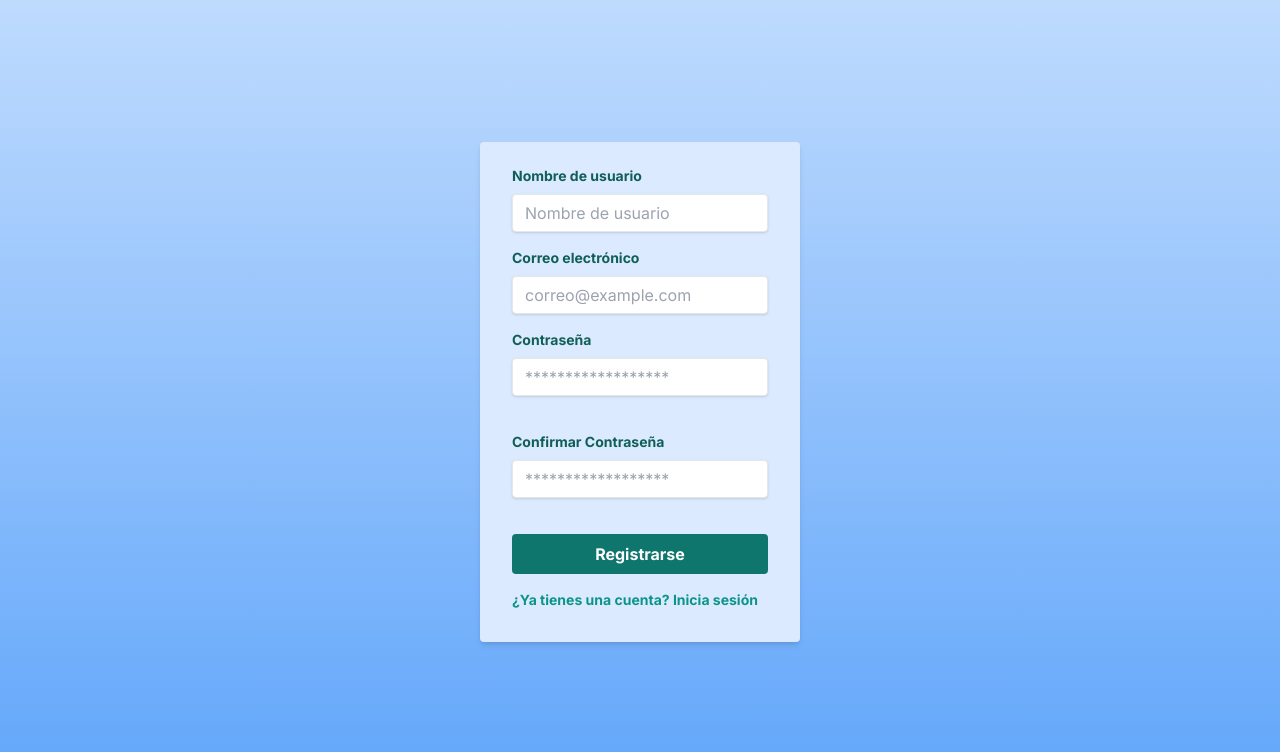
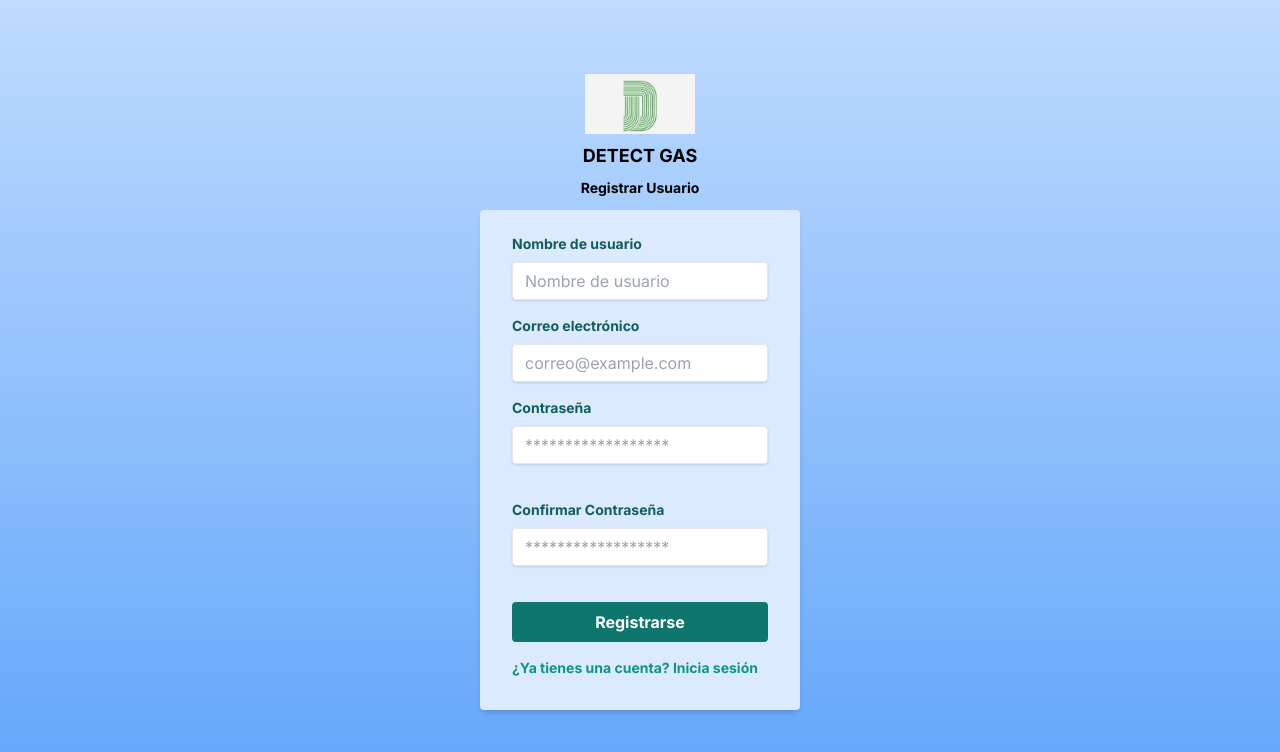
Before and after one commit to guillermodv/detectgasnew2, a Next.js app: page /register in a window 1280 px wide. Shown: the top 752 px of the page. Built offline with nearby package versions, Linux system fonts and the light colour scheme.

Commit message:
chore(dashboard): fix style

```diff
--- a/app/login/page.jsx
+++ b/app/login/page.jsx
@@ -1,7 +1,8 @@
 "use client";
-import {useContext} from 'react'
 import { ErrorMessage, Field, Form, Formik } from "formik";
+import Image from "next/image";
 import { useRouter } from "next/navigation";
+import { useContext } from "react";
 import * as Yup from "yup";
 import { UserContext } from "../context/userContext";
 
@@ -15,7 +16,7 @@ const validationSchema = Yup.object({
 function LoginPage() {
   const router = useRouter();
   const user = useContext(UserContext);
-  const {setUserSession} = user;
+  const { setUserSession } = user;
 
   const initialValues = { username: "", password: "" };
 
@@ -27,6 +28,18 @@ function LoginPage() {
   return (
     <div className="flex items-center justify-center min-h-screen bg-gradient-to-b from-blue-200 to-blue-400">
       <div className="w-full max-w-xs">
+        <div className="flex flex-col items-center gap-2">
+          <Image
+            src="/logo.png"
+            alt="Detect Gas Logo"
+            width={110}
+            height={100}
+          />
+          <h1 className="text-lg font-bold">DETECT GAS</h1>
+          <p className="text-sm font-bold mb-3 capitalize">
+            analizador de gases
+          </p>
+        </div>
         <Formik
           initialValues={initialValues}
           validationSchema={validationSchema}
--- a/app/register/page.jsx
+++ b/app/register/page.jsx
@@ -1,5 +1,6 @@
 "use client";
 import { ErrorMessage, Field, Form, Formik } from "formik";
+import Image from "next/image";
 import * as Yup from "yup";
 
 const validationSchema = Yup.object({
@@ -30,6 +31,16 @@ function RegisterPage() {
   return (
     <div className="flex items-center justify-center min-h-screen bg-gradient-to-b from-blue-200 to-blue-400">
       <div className="w-full max-w-xs">
+        <div className="flex flex-col items-center gap-2">
+          <Image
+            src="/logo.png"
+            alt="Detect Gas Logo"
+            width={110}
+            height={100}
+          />
+          <h1 className="text-lg font-bold">DETECT GAS</h1>
+          <p className="text-sm font-bold mb-3 capitalize">Registrar Usuario</p>
+        </div>
         <Formik
           initialValues={initialValues}
           validationSchema={validationSchema}
```
Also changed, not shown: app/components/Header.jsx (+10 -11 lines).
